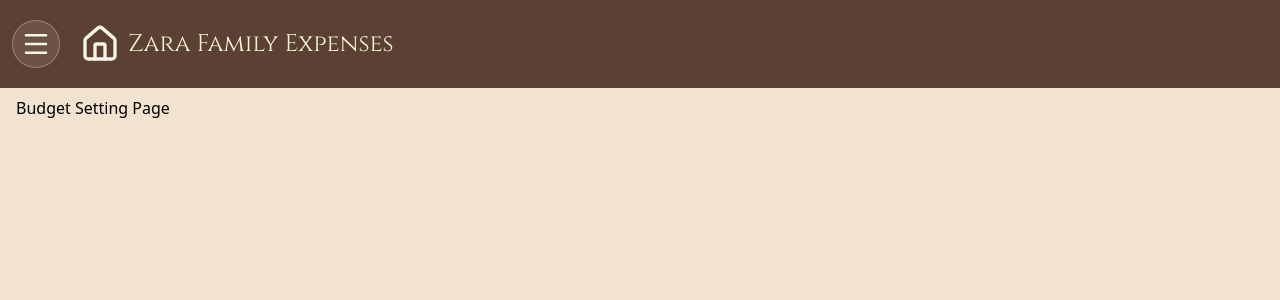
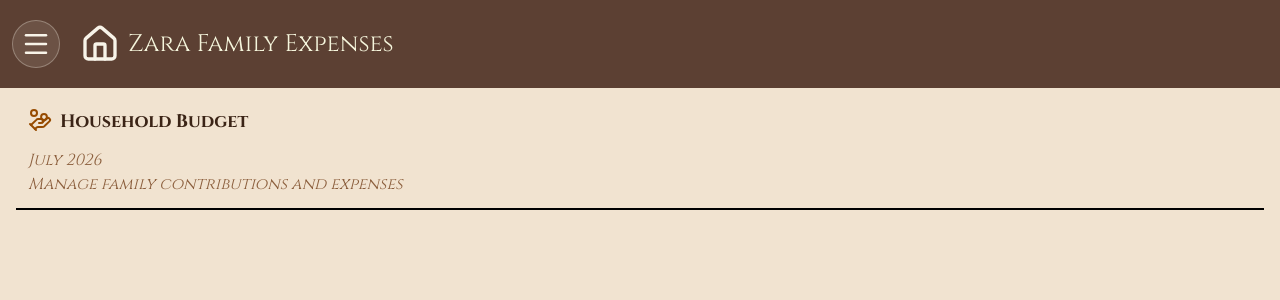
Before and after one commit to Jericho0909/home-expense-tracker, a Next.js app: page /budgetSetting in a window 1280 px wide. Shown: the top 300 px of the page. Built offline with nearby package versions, Linux system fonts and the light colour scheme; a web font is replaced by a local one.

Commit message:
feat: add reusable card component with hover effect

```diff
--- a/app/(root)/budgetSetting/page.tsx
+++ b/app/(root)/budgetSetting/page.tsx
@@ -2,17 +2,47 @@
 
 import { useContext, useEffect } from "react"
 import ExpensesSectionContext from "@/app/context/expensesSectionContext";
+import { HandCoins } from 'lucide-react';
 
 const BudgerSettingPage = () => {
     const { setActiveSection } = useContext(ExpensesSectionContext)!
+    const currentDate = new Date().toLocaleDateString("en-US", {
+        month: "long",
+        year: "numeric",
+    })
 
     useEffect(() => {
         setActiveSection("BudgetSetting")
     }, [])
     return (
-        <div>
-            Budget Setting Page
-        </div>
+        <section>
+            <div className="flex w-full p-3 mb-8 border-b-2 border-black">
+                <div className="flex flex-col flex-2 ">
+                    <h3
+                        className="flex text-lg font-bold mb-3 text-[#3B2416]"
+                        style={{ fontFamily: "var(--font-cinzel)"}}
+                    >
+                        <span className="mr-2">
+                            <HandCoins size={24} className="text-[#964B00]"
+                            />
+                        </span>
+                        Household Budget
+                    </h3>
+                    <span
+                        className="text-base italic text-[#8B5E3C]"
+                        style={{ fontFamily: "var(--font-cinzel)"}}
+                    >
+                        {currentDate}
+                    </span>
+                    <p
+                        className="text-base italic text-[#8B5E3C]"
+                        style={{ fontFamily: "var(--font-cinzel)"}}
+                    >
+                        Manage family contributions and expenses
+                    </p>
+                </div>
+            </div>
+        </section>
     )
 }
 
--- a/app/components/BillStatusTable.tsx
+++ /dev/null
@@ -1,60 +0,0 @@
-import type { UtilityExpense,
-    ExpensesNames,
-    IconType,
-    StatusType
-} from "../type/model"
-
-interface BillStatusTableProps {
-    data: UtilityExpense[]
-    icons: Record<ExpensesNames, IconType>
-    statusIcons: Record<StatusType, IconType>
-}
-
-import { PhilippinePeso } from "lucide-react";
-
-const BillStatusTable = ({data, icons, statusIcons}: BillStatusTableProps) => {
-    return (
-        <table className="w-full border-separate">
-            <thead>
-                <tr className="font-bold text-[#3B2416] text-base text-left"
-                style={{ fontFamily: "var(--font-cinzel)"}}>
-                    <th>Name</th>
-                    <th>Amount</th>
-                    <th>Status</th>
-                </tr>
-            </thead>
-            <tbody
-                className="text-sm text-[#8B5E3C]"
-                style={{ fontFamily: "var(--font-libre-baskerville)"}}
-            >
-                {data.map((item) => (
-                    <tr key={item.id}>
-                        <td>
-                            <span className="flex items-center gap-1">
-                                {icons[item.name].icon}
-                                {item.name}
-                            </span>
-                        </td>
-                        <td className="flex items-center">
-                            <span className="flex items-center gap-1">
-                                <PhilippinePeso
-                                    size={16}
-                                />
-                                {item.amount}
-                            </span>
-                        </td>
-                        <td>
-                            <span className="flex items-center gap-1">
-                                {statusIcons[item.status].icon}
-                                {item.status}
-                            </span>
-                        </td>
-                    </tr>
-                ))}
-            </tbody>
-        </table>
-
-    )
-}
-
-export default BillStatusTable
--- /dev/null
+++ b/app/components/Card.tsx
@@ -0,0 +1,36 @@
+interface CardProps {
+    name: string;
+    money: number;
+}
+
+import { PhilippinePeso, Plus } from "lucide-react";
+
+const Card = ({ name, money }: CardProps) => {
+    return (
+        <div className="flex justify-start flex-col p-1 border border-[#B38B59] w-full h-24">
+            <span
+                className="font-bold text-[#3B2416] text-base"
+                style={{ fontFamily: "var(--font-cinzel)"}}
+            >
+                {name}
+            </span>
+            <span
+                className="flex items-center gap-1 text-[#964B00] text-lg"
+                style={{ fontFamily: "var(--font-libre-baskerville)"}}
+            >
+                <PhilippinePeso size={16}/>
+                {money.toLocaleString("en-US")}
+            </span>
+            <button
+                type="button"
+                className="add-button flex items-center justify-center gap-1 px-2 py-1 mt-2 text-sm font-semibold text-white rounded"
+                style={{ fontFamily: "var(--font-libre-baskerville)"}}
+            >
+                <Plus size={16}/>
+                Add
+            </button>
+        </div>
+    )
+}
+
+export default Card
--- a/app/components/SummaryCard.tsx
+++ b/app/components/SummaryCard.tsx
@@ -12,7 +12,10 @@ const SummaryCards = ({ title, content }: SummaryCardsProps) => {
             >
                 {title}
             </span>
-            <div className="flex items-center h-full text-[#8B5E3C]">
+            <div
+                className="flex items-center h-full text-[#8B5E3C]"
+                style={{ fontFamily: "var(--font-libre-baskerville)"}}
+            >
                 {content}
             </div>
         </div>
--- a/app/globals.css
+++ b/app/globals.css
@@ -22,4 +22,18 @@
   .billsTableBtn:active {
       transform: scale(0.95);
   }
+
+  .add-button {
+    background-color: #964B00;
+    transition: background-color 0.2s ease, transform 0.2s ease;
+  }
+
+  .add-button:hover {
+    background-color: #8B5E3C;
+    transform: translateY(-1px);
+  }
+
+  .add-button:active {
+    transform: translateY(0);
+  }
 }
```
